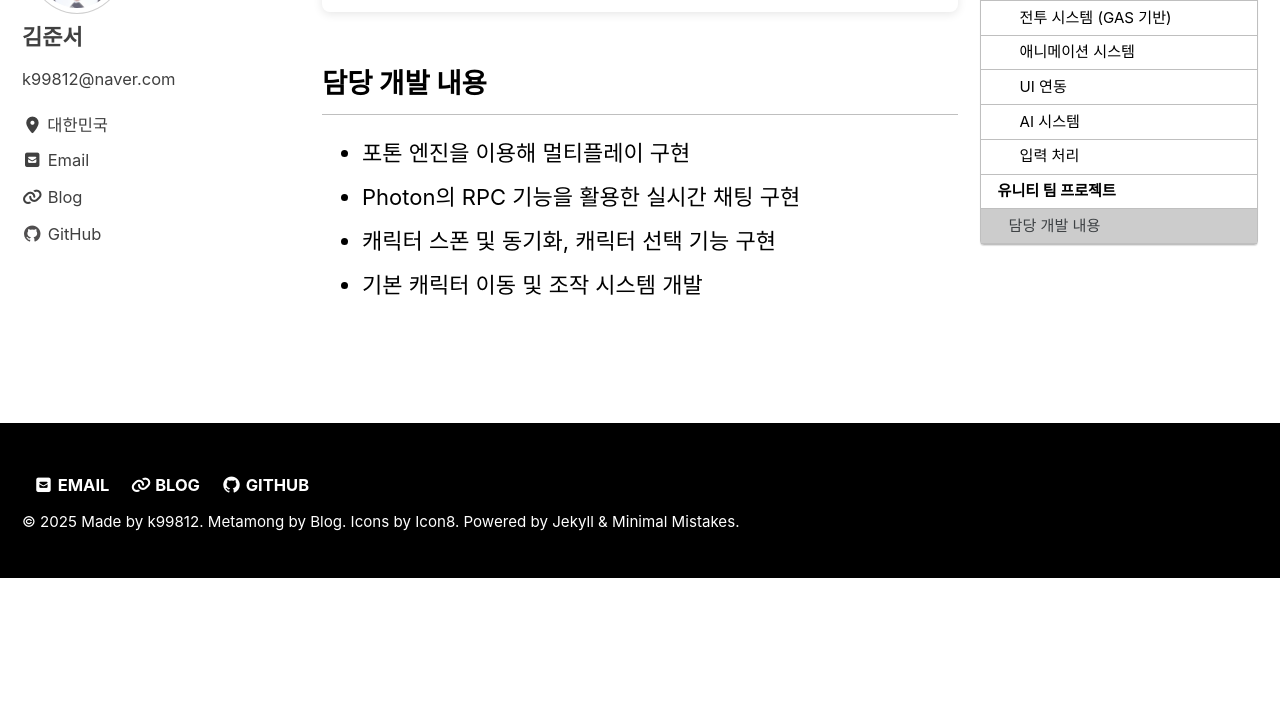
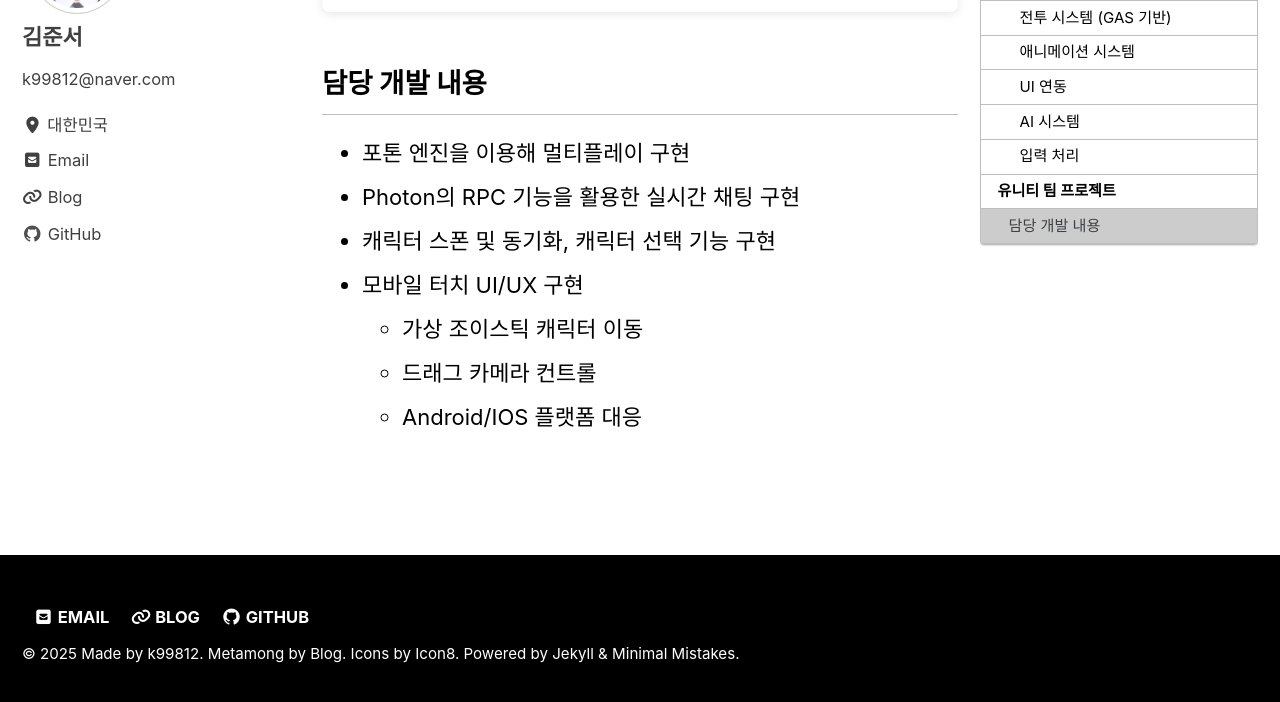
Before and after one commit to k99812/k99812.github.io, a Jekyll site: the page built from _pages/project.md, in a window 1280 px wide and 900 px high, scrolled down 2572 px, cut to the strip 190-892 px from the top of the window. Built offline with Jekyll 4.4.1, drawn with Linux system fonts in a browser that asks for light colours; cached includes are drawn as plain includes; before the commit the page ends 3340 px from its top, so only the background shows below that.

Commit message:
프로젝트 수정

```diff
--- a/_pages/project.md
+++ b/_pages/project.md
@@ -87,4 +87,7 @@ toc_sticky: true
 - 포톤 엔진을 이용해 멀티플레이 구현
 - Photon의 RPC 기능을 활용한 실시간 채팅 구현
 - 캐릭터 스폰 및 동기화, 캐릭터 선택 기능 구현
-- 기본 캐릭터 이동 및 조작 시스템 개발
+- 모바일 터치 UI/UX 구현
+  - 가상 조이스틱 캐릭터 이동
+  - 드래그 카메라 컨트롤
+  - Android/IOS 플랫폼 대응
```
